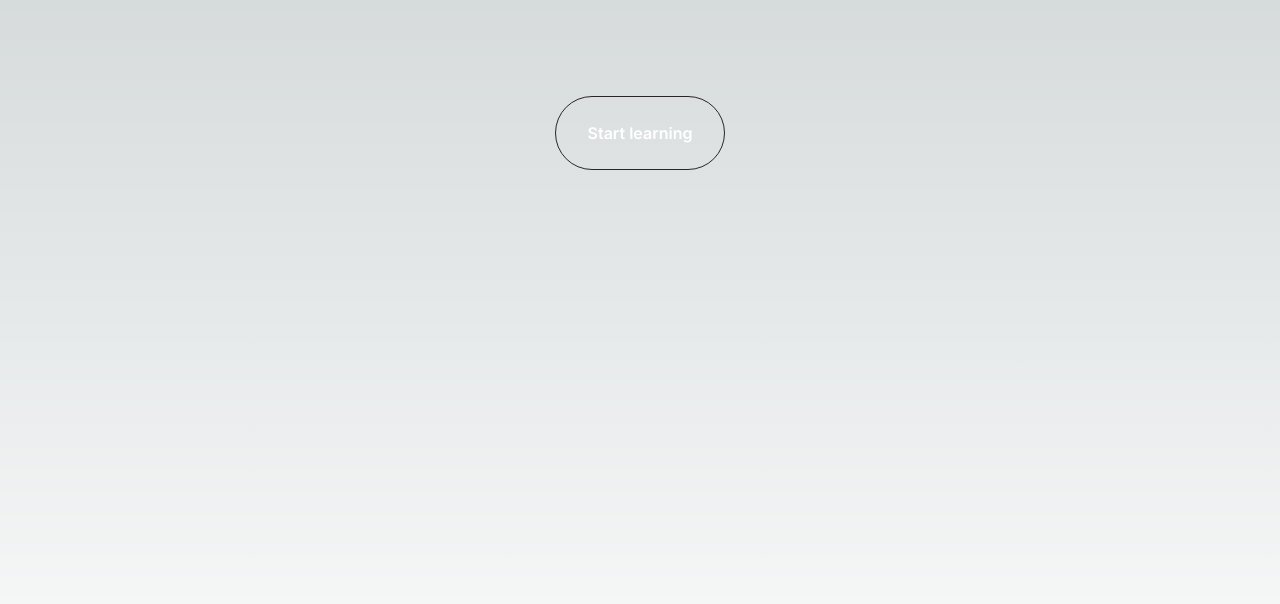
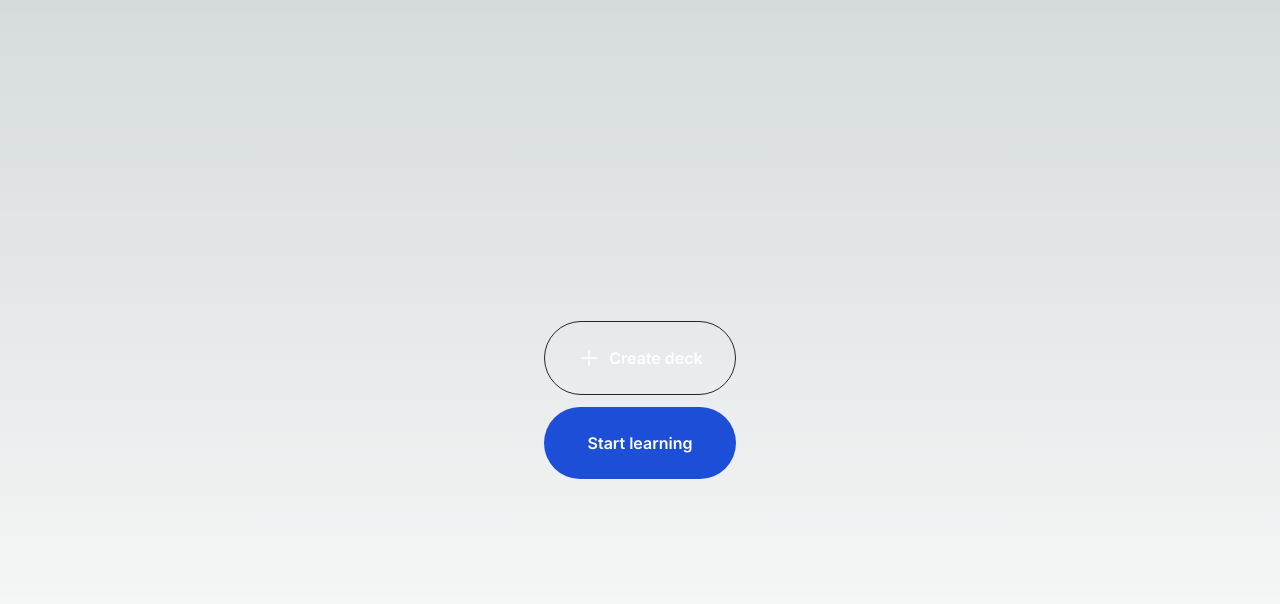
Before and after one commit to MarcRuemekorf/flashcard-app, a Next.js app: page / in a window 1280 px wide. Shown: the top 604 px of the page. Built offline with nearby package versions, Linux system fonts and the light colour scheme.

Commit message:
Add create deck page (WIP)

```diff
--- a/src/app/api/library/route.ts
+++ b/src/app/api/library/route.ts
@@ -1,4 +1,5 @@
 import { NextResponse } from 'next/server'
+import prisma from '@/lib/prisma'
 
 const data = [
     {
@@ -23,6 +24,18 @@ const data = [
     }
 ]
 
-export async function GET(request: Request) {
-    return NextResponse.json(data)
+export async function GET() {
+    const flashcards = await prisma.flashcard.findMany()
+    return NextResponse.json(flashcards)
 }
+
+export async function POST(request: Request) {
+    const { question, answer } = await request.json()
+    const newFlashcard = await prisma.flashcard.create({
+        data: {
+            question,
+            answer
+        }
+    })
+    return NextResponse.json(newFlashcard)
+}
--- a/src/app/page.tsx
+++ b/src/app/page.tsx
@@ -1,14 +1,30 @@
-import Image from 'next/image'
-
 export default function Home() {
     return (
-        <main className="flex min-h-screen flex-col items-center justify-between p-24">
-            <a
-                className="border border-zinc-800 hover:bg-zinc-800 text-white font-semibold py-6 px-8 rounded-full"
-                href="/learn"
-            >
-                Start learning
-            </a>
+        <main className="flex min-h-screen flex-col items-center justify-center p-24">
+            <div className="flex flex-col gap-3 text-center">
+                <a
+                    className="border border-zinc-800 hover:bg-zinc-800 text-white font-semibold py-6 px-8 rounded-full flex gap-2"
+                    href="/create-deck"
+                >
+                    <svg
+                        xmlns="http://www.w3.org/2000/svg"
+                        fill="none"
+                        viewBox="0 0 24 24"
+                        strokeWidth={1.5}
+                        stroke="currentColor"
+                        className="size-6"
+                    >
+                        <path strokeLinecap="round" strokeLinejoin="round" d="M12 4.5v15m7.5-7.5h-15" />
+                    </svg>
+                    Create deck
+                </a>
+                <a
+                    className="bg-blue-700 hover:bg-blue-800 text-white font-semibold py-6 px-8 rounded-full"
+                    href="/learn"
+                >
+                    Start learning
+                </a>
+            </div>
         </main>
     )
 }
--- a/src/components/forms/AddFlashcard.tsx
+++ b/src/components/forms/create-deck/CreateDeck.tsx
@@ -1,15 +1,9 @@
 import React from 'react'
 import { useForm, FormProvider } from 'react-hook-form'
-import Input from '../input-elements/Input'
-import Textarea from '../input-elements/Textarea'
+import Input from '@/components/input-elements/Input'
+import Textarea from '@/components/input-elements/Textarea'
 
-type FormData = {
-    title: string
-    description: string
-    content: string
-}
-
-const AddFlashcard: React.FC = () => {
+const CreateDeck = (): JSX.Element => {
     const methods = useForm<FormData>()
 
     const onSubmit = (data: FormData) => {
@@ -21,7 +15,7 @@ const AddFlashcard: React.FC = () => {
             <form onSubmit={methods.handleSubmit(onSubmit)}>
                 <Input name="question" label="Question:" />
                 <Input name="answer" label="Answer:" />
-                <Textarea name="example" label="Example usage:" placeholder="Enter an example..." />
+                <Textarea name="hint" label="Hint:" placeholder="Enter a hint..." />
 
                 <button type="submit">Submit</button>
             </form>
@@ -29,4 +23,4 @@ const AddFlashcard: React.FC = () => {
     )
 }
 
-export default AddFlashcard
+export default CreateDeck
```
Also changed, not shown: src/app/create-deck/page.tsx (renamed from src/app/add-flashcard/page.tsx).
